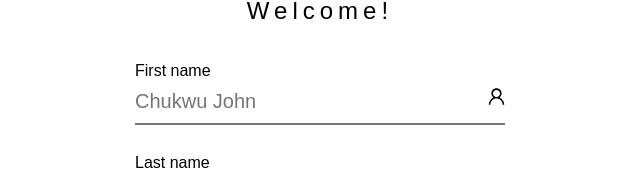
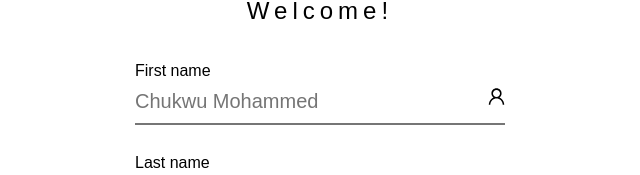
Before and after one commit to div-son/div-son-frontend, a React (Create React App) app: page / in a window 1280 px wide. Shown: the part 176-351 px from the top of the page, without its empty margins (320-960 px from the left). Built offline with nearby package versions, Linux system fonts and the light colour scheme.

Commit message:
fixed icon

```diff
--- a/package.json
+++ b/package.json
@@ -1,5 +1,5 @@
 {
-  "homepage": "https://github.com/div-son/div-son.github.io",
+  "homepage": "https://div-son/div-son.github.io",
   "name": "divson-app",
   "version": "0.1.0",
   "private": true,
--- a/public/index.html
+++ b/public/index.html
@@ -4,6 +4,7 @@
     <meta charset="utf-8" />
     <meta name="viewport" content="width=device-width, initial-scale=1" />
     <meta name="theme-color" content="#000000" />
+    <link rel="icon" href="%PUBLIC_URL%/favicon.ico">
     <meta
       name="Social NetWork"
       content="A social networking application created by Kelechi Divine and Samson."
--- a/src/App.js
+++ b/src/App.js
@@ -1,5 +1,5 @@
 import React from 'react'
-import Form from './oauth/register/Form';
+import Form from './oauth/components/register/Form';
 
 export const App = () => {
   return (
--- a/src/oauth/register/RegisterForm.js
+++ b/src/oauth/components/register/RegisterForm.js
@@ -22,7 +22,7 @@ export const RegisterForm = () => {
             </div>
                 <label className="label">First name </label>
                 <input
-                  placeholder="Chukwu John"
+                  placeholder="Chukwu Mohammed"
                   className="input"
                   type="text"
                   name="firstname"
```
Also changed, not shown: src/image/logo.png (deleted), src/oauth/components/login/Form.js (renamed from src/oauth/login/Form.js), src/oauth/components/login/LoginForm.js (renamed from src/oauth/login/LoginForm.js), src/oauth/components/register/Form.js (renamed from src/oauth/register/Form.js), 1 other file (tests, documents, lock files or other folders).
